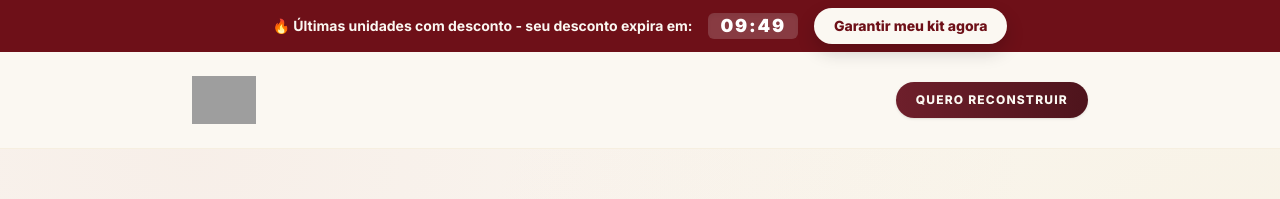
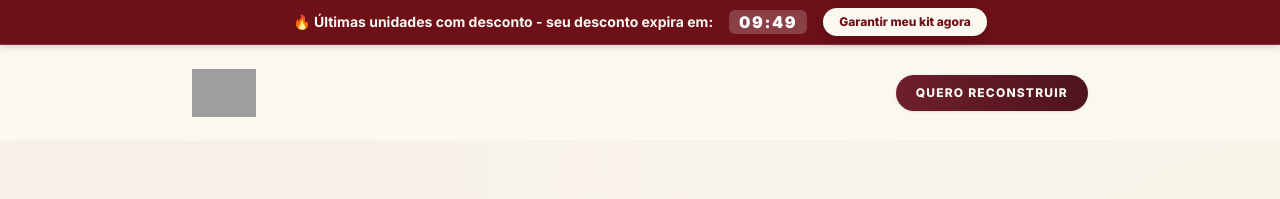
Before and after one commit to DellsantosXD/lp-proteina-do-trigo-A, a React (Vite) app: page / in a window 1280 px wide. Shown: the top 199 px of the page. Built offline with nearby package versions, Linux system fonts and the light colour scheme; grey boxes are pictures that could not be loaded; a web font is replaced by a local one.

Commit message:
feat: make top countdown urgency bar sticky so it accompanies the visitor on scroll

```diff
--- a/src/components/Header.tsx
+++ b/src/components/Header.tsx
@@ -16,25 +16,27 @@ export default function Header() {
   const seconds = String(secondsLeft % 60).padStart(2, '0');
 
   return (
-    <header className="relative z-40 border-b border-tan-deep/20 bg-cream/90 backdrop-blur-md">
-      <div className="bg-[#6E1018] px-3 py-2 text-cream">
-        <div className="mx-auto flex max-w-5xl flex-col items-center justify-center gap-2 text-center sm:flex-row sm:gap-4">
-          <span className="text-xs font-sans font-bold leading-tight sm:text-sm">
+    <div className="relative">
+      {/* Sticky Countdown Urgency Top Bar that ALWAYS accompanies the visitor */}
+      <div className="sticky top-0 z-50 bg-[#6E1018] px-3 py-2 text-cream shadow-md border-b border-cream/15 backdrop-blur-md">
+        <div className="mx-auto flex flex-wrap items-center justify-center gap-2 sm:gap-4 text-center">
+          <span className="text-xs font-sans font-bold leading-tight sm:text-sm text-cream">
             🔥 Últimas unidades com desconto - seu desconto expira em:
           </span>
-          <span className="rounded-md bg-white/18 px-3 py-1 font-sans text-lg font-black leading-none tracking-widest text-white shadow-inner">
+          <span className="rounded-md bg-white/20 px-2.5 py-1 font-sans text-sm sm:text-base font-black leading-none tracking-widest text-white shadow-inner shrink-0">
             {minutes}:{seconds}
           </span>
           <a
             href="#oferta"
-            className="inline-flex items-center justify-center rounded-full bg-cream px-5 py-2 text-xs font-sans font-extrabold text-[#6E1018] shadow-[0_8px_18px_rgba(0,0,0,0.18)] transition-all duration-300 hover:-translate-y-0.5 hover:bg-rose active:translate-y-0 sm:text-sm"
+            className="inline-flex items-center justify-center rounded-full bg-cream px-4 py-1.5 text-xs font-sans font-extrabold text-[#6E1018] shadow-[0_4px_12px_rgba(0,0,0,0.2)] transition-all duration-300 hover:bg-rose hover:text-white active:scale-95 shrink-0"
           >
             Garantir meu kit agora
           </a>
         </div>
       </div>
 
-      <div className="px-4 py-4 sm:px-6 sm:py-6">
+      {/* Main Logo Header */}
+      <header className="relative z-40 border-b border-tan-deep/20 bg-cream/90 backdrop-blur-md px-4 py-4 sm:px-6 sm:py-6">
         <div className="max-w-4xl mx-auto flex items-center justify-between">
           {/* Brandmark */}
           <motion.div
@@ -53,7 +55,7 @@ export default function Header() {
             </div>
           </motion.div>
 
-        {/* Minimal Navigation Buttons or badges */}
+          {/* Minimal Navigation Buttons */}
           <motion.div
             className="flex items-center gap-4"
             initial={{ opacity: 0, x: 15 }}
@@ -68,7 +70,7 @@ export default function Header() {
             </a>
           </motion.div>
         </div>
+      </header>
     </div>
-    </header>
   );
 }
```
Lines whose indentation alone changed are shown as unchanged.
